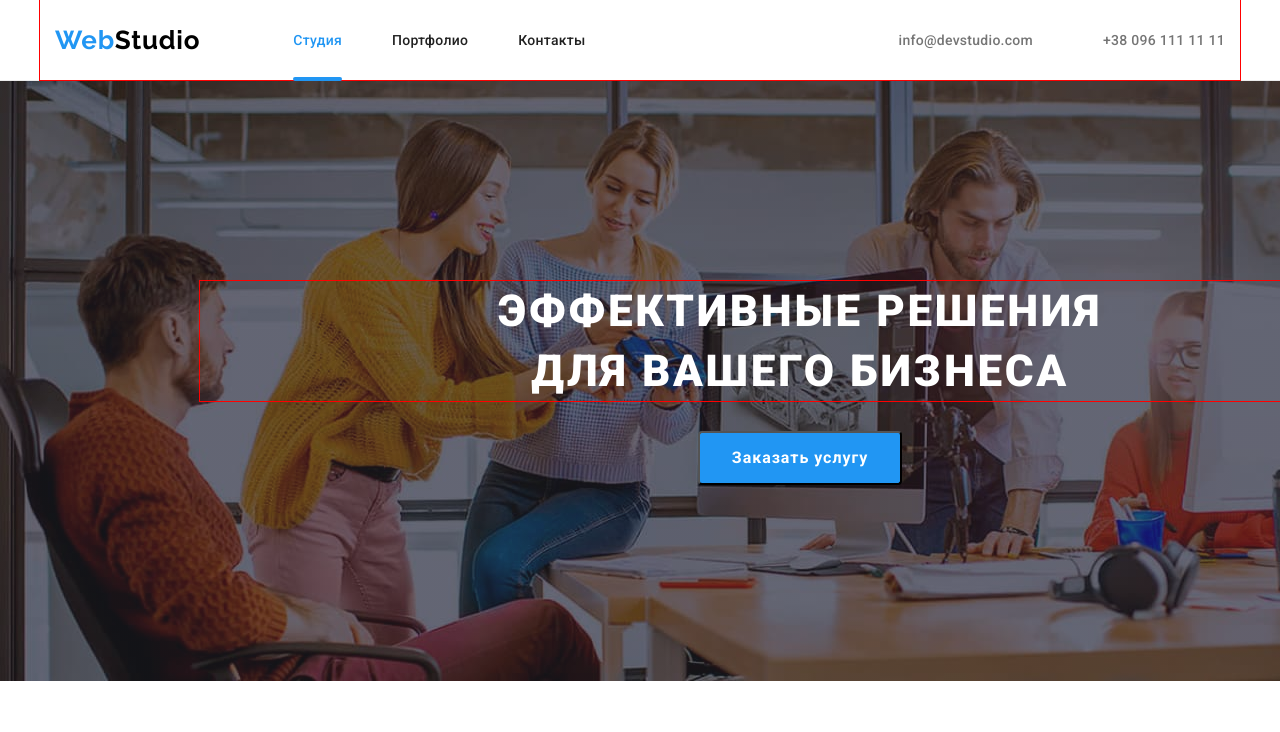
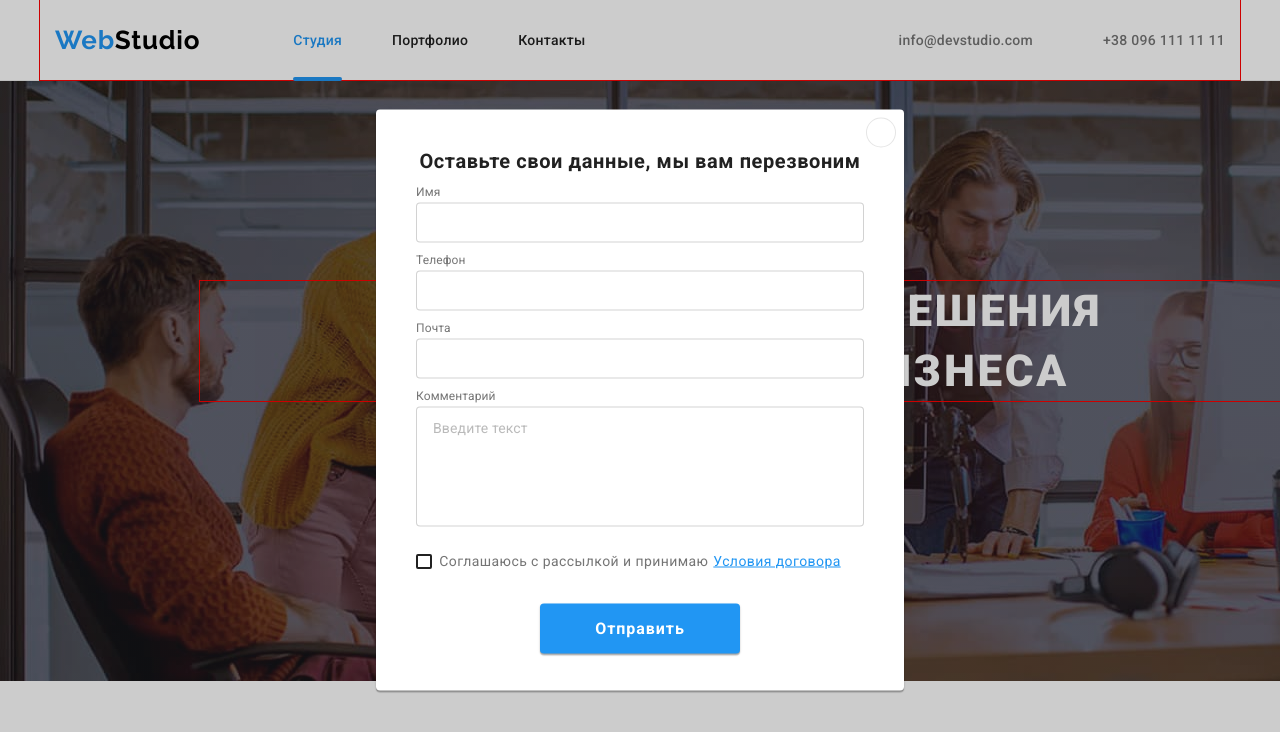
Before and after one commit to AKutusenko/goit-markup-hw-08, a plain HTML site: page index.html in a window 1280 px wide. Both pictures are taken after a click on the button "Заказать услугу". Shown: the top 732 px of the page. Drawn offline with nearby package versions, Linux system fonts and the light colour scheme.

Commit message:
Добавляет стили модалки

```diff
--- a/index.html
+++ b/index.html
@@ -528,7 +528,7 @@
       </div>
     </footer> -->
     <!-- Modal -->
-    <!-- <div class="backdrop is-hidden" data-modal>
+    <div class="backdrop is-hidden" data-modal>
       <div class="modal">
         <button type="button" class="modal-close-btn" data-modal-close>
           <svg class="modal-close-icon">
@@ -594,7 +594,7 @@
           <button type="submit" class="modal-form-btn">Отправить</button>
         </form>
       </div>
-    </div> -->
+    </div>
     <script src="./js/modal.js"></script>
     <script src="./js/mobile-menu.js"></script>
   </body>
--- a/sass/layout/_modal.scss
+++ b/sass/layout/_modal.scss
@@ -15,8 +15,8 @@
   left: 50%;
   transform: translate(-50%, -50%);
 
-  width: 528px;
-  height: 581px;
+  width: 450px;
+  height: 609px;
   background-color: var(--mostly-used-color-inverse);
   box-shadow: 0px 1px 3px rgba(0, 0, 0, 0.12), 0px 1px 1px rgba(0, 0, 0, 0.14),
     0px 2px 1px rgba(0, 0, 0, 0.2);
@@ -50,7 +50,7 @@
 .call {
   font-weight: 700;
   font-size: 20px;
-  line-height: 1.15;
+  line-height: 1.5;
   letter-spacing: 0.03em;
   color: var(--mostly-used-color);
   margin-bottom: 12px;
@@ -157,8 +157,8 @@
   position: relative;
 
   font-weight: 400;
-  font-size: 14px;
-  line-height: 1.714;
+  font-size: 12px;
+  line-height: 1.167;
   letter-spacing: 0.03em;
   color: var(--second-level-color);
 
@@ -166,6 +166,13 @@
   align-items: center;
   justify-content: center;
   margin-bottom: 30px;
+
+  @media screen and (max-width: 1199px) {
+    &::before {
+      content: "";
+      padding-left: 23px;
+    }
+  }
 }
 
 .modal-form-check-policy {
@@ -223,8 +230,18 @@
   cursor: pointer;
 }
 
-// .is-hidden {
-//   opacity: 0;
-//   visibility: hidden;
-//   pointer-events: none;
-// }
+@media screen and (min-width: 1200px) {
+  .modal {
+    width: 528px;
+    height: 581px;
+  }
+
+  .call {
+    line-height: 1.15;
+  }
+
+  .checkbox-label {
+    font-size: 14px;
+    line-height: 1.714;
+  }
+}
```
Also changed, not shown: css/main.css, css/main.min.css, 2 other files.
